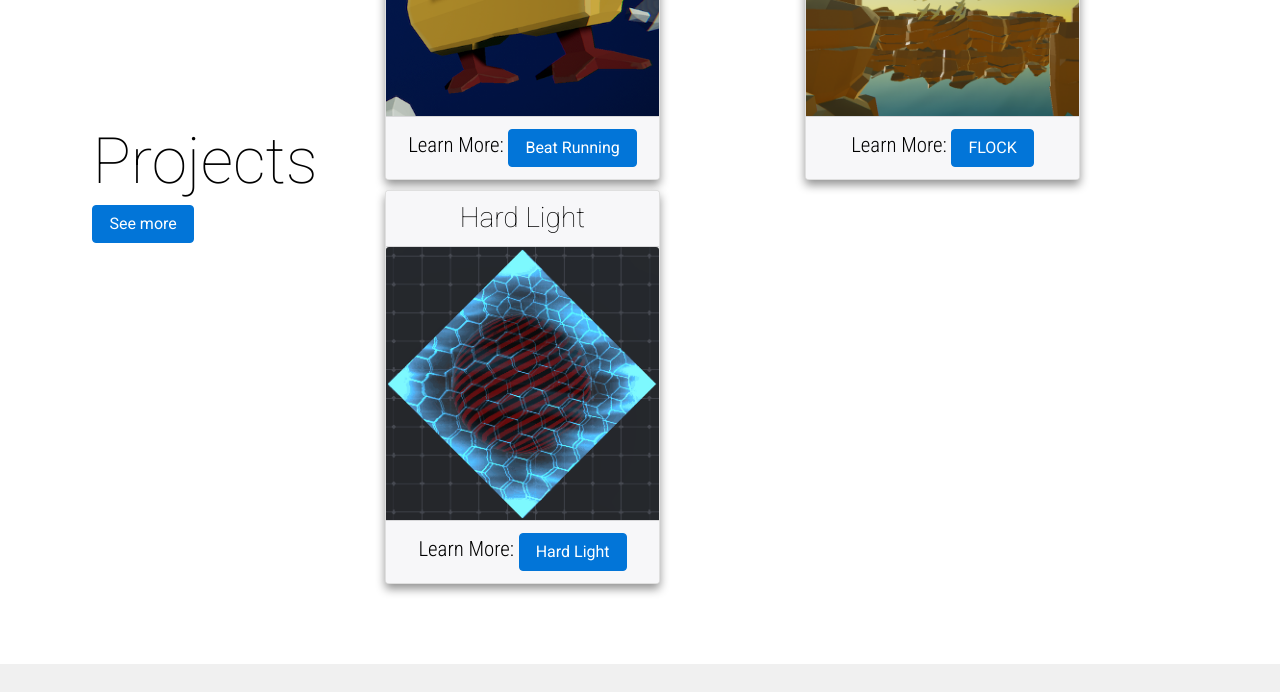
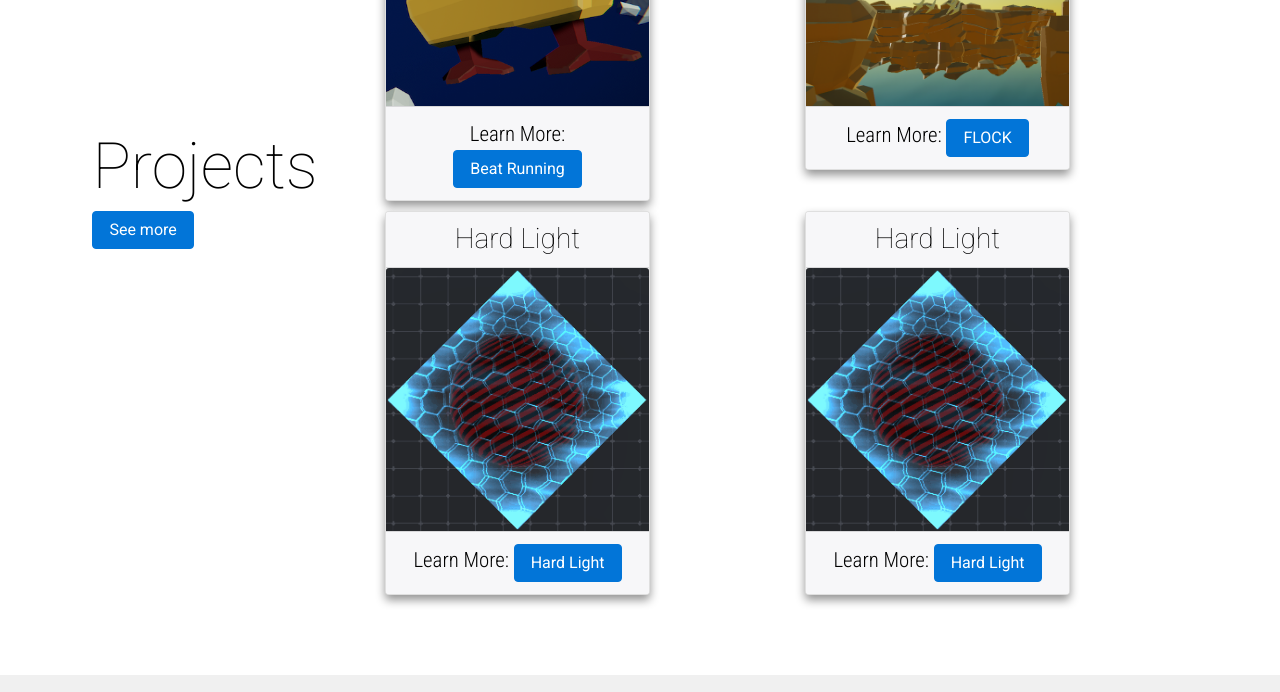
Before and after one commit to Atlasx/atlasx.github.io, a plain HTML site: page index.html in a window 1280 px wide. Shown: the part 2287-2979 px from the top of the page. Drawn offline with nearby package versions, Linux system fonts and the light colour scheme; a script that the page names is missing.

Commit message:
Try adding card on certain widths

```diff
--- a/css/style.css
+++ b/css/style.css
@@ -21,9 +21,9 @@ body {
 }
 
 .card {
-  min-width: 275px;
-  max-width: 275px;
-  width: 275px;
+  min-width: 265px;
+  max-width: 265px;
+  width: 265px;
   margin: 5px;
   transition: 0.5s;
   border-color:rgba(0,0,0,.125);
--- a/index.html
+++ b/index.html
@@ -25,6 +25,13 @@
     $(function(){
       $("#footer").load("/footer.html");
       $("#contact").load("/contact.html");
+    });
+    $(window).resize(function() {
+      if (window.innerWidth < 1380) {
+        $("#extra-card").show();
+      } else {
+        $("#extra-card").hide();
+      }
     });
   </script>
 </head>
@@ -167,6 +174,17 @@
                 </div>
               </div>
             </div>
+            <div class="col" id="extra-card">
+              <div class="card">
+                <div class="card-header">
+                  <h3>Hard Light</h3>
+                </div>
+                <a href="/projects/hardlight"><img class="card-img-top" src="/images/hardlight.png" width="100%"/></a>
+                <div class="card-footer">
+                  <span style="font-family:'Roboto Condensed';font-size:1.3em;">Learn More: </span><a class="btn btn-primary" href="/projects/hardlight" role="button">Hard Light</a>
+                </div>
+              </div>
+            </div>
           </div>
         </div>
       </div>
```
